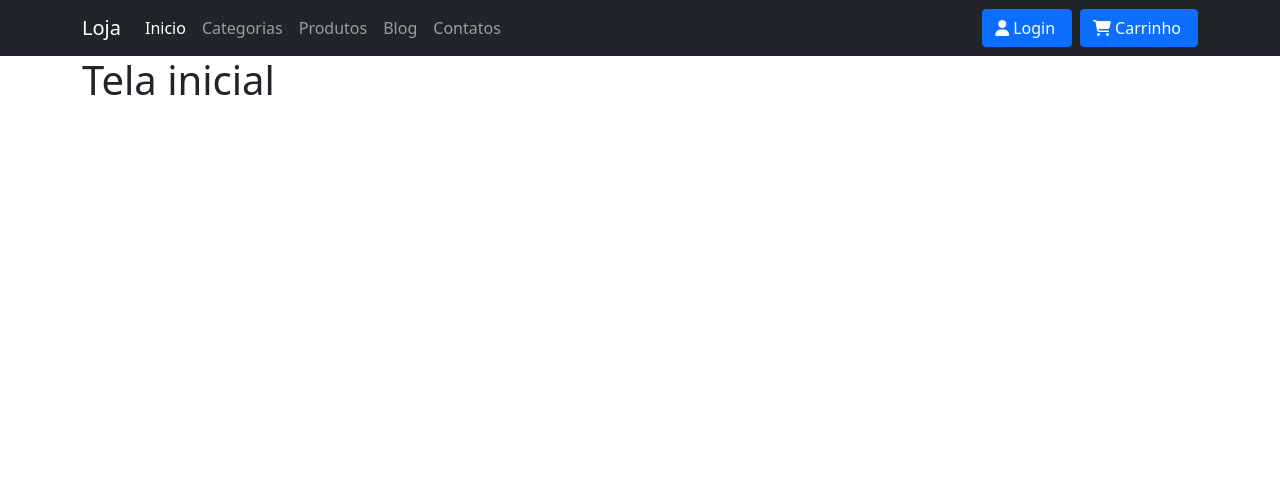
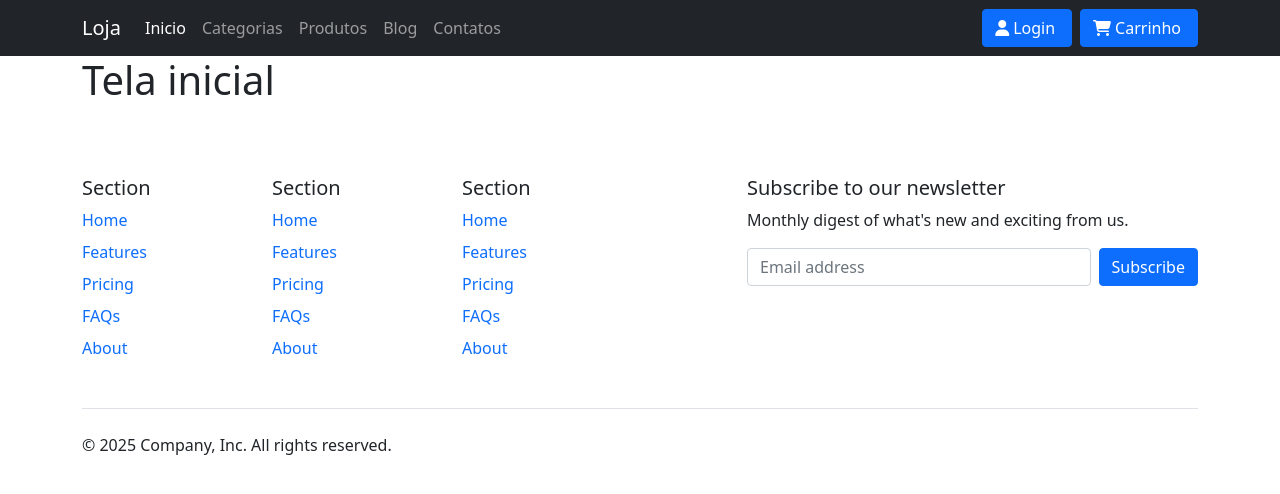
Before and after one commit to alvarogomesilva/ecommerce-react-node, a React (Vite) app in the folder frontend/: page / in a window 1280 px wide. Shown: the top 494 px of the page. Built offline with nearby package versions, Linux system fonts and the light colour scheme.

Commit message:
feat: adiciona footer

```diff
--- a/frontend/src/pages/_layouts/store.tsx
+++ b/frontend/src/pages/_layouts/store.tsx
@@ -42,7 +42,7 @@
                             <button type="button" className="btn btn-primary">
                                 <i className="fa-solid fa-cart-shopping"></i>
                                 <span className="mx-1">Carrinho</span>
-                                </button>
+                            </button>
                         </div>
                     </div>
                 </div>
@@ -52,6 +52,69 @@
                 <Outlet />
 
             </div>
+
+            <div className="container">
+                <footer className="py-5">
+                    <div className="row">
+                        <div className="col-6 col-md-2 mb-3">
+                            <h5>Section</h5>
+                            <ul className="nav flex-column">
+                                <li className="nav-item mb-2"><a href="#" className="nav-link p-0 text-body-secondary">Home</a></li>
+                                <li className="nav-item mb-2"><a href="#" className="nav-link p-0 text-body-secondary">Features</a></li>
+                                <li className="nav-item mb-2"><a href="#" className="nav-link p-0 text-body-secondary">Pricing</a></li>
+                                <li className="nav-item mb-2"><a href="#" className="nav-link p-0 text-body-secondary">FAQs</a></li>
+                                <li className="nav-item mb-2"><a href="#" className="nav-link p-0 text-body-secondary">About</a></li>
+                            </ul>
+                        </div>
+                        <div className="col-6 col-md-2 mb-3">
+                            <h5>Section</h5>
+                            <ul className="nav flex-column">
+                                <li className="nav-item mb-2"><a href="#" className="nav-link p-0 text-body-secondary">Home</a></li>
+                                <li className="nav-item mb-2"><a href="#" className="nav-link p-0 text-body-secondary">Features</a></li>
+                                <li className="nav-item mb-2"><a href="#" className="nav-link p-0 text-body-secondary">Pricing</a></li>
+                                <li className="nav-item mb-2"><a href="#" className="nav-link p-0 text-body-secondary">FAQs</a></li>
+                                <li className="nav-item mb-2"><a href="#" className="nav-link p-0 text-body-secondary">About</a></li>
+                            </ul>
+                        </div>
+                        <div className="col-6 col-md-2 mb-3">
+                            <h5>Section</h5>
+                            <ul className="nav flex-column">
+                                <li className="nav-item mb-2"><a href="#" className="nav-link p-0 text-body-secondary">Home</a></li>
+                                <li className="nav-item mb-2"><a href="#" className="nav-link p-0 text-body-secondary">Features</a></li>
+                                <li className="nav-item mb-2"><a href="#" className="nav-link p-0 text-body-secondary">Pricing</a></li>
+                                <li className="nav-item mb-2"><a href="#" className="nav-link p-0 text-body-secondary">FAQs</a></li>
+                                <li className="nav-item mb-2"><a href="#" className="nav-link p-0 text-body-secondary">About</a></li>
+                            </ul>
+                        </div>
+                        <div className="col-md-5 offset-md-1 mb-3">
+                            <form>
+                                <h5>Subscribe to our newsletter</h5>
+                                <p>Monthly digest of what's new and exciting from us.</p>
+                                <div className="d-flex flex-column flex-sm-row w-100 gap-2"> <label htmlFor="newsletter1" className="visually-hidden">Email address</label> <input id="newsletter1" type="email" className="form-control" placeholder="Email address" /> <button className="btn btn-primary" type="button">Subscribe</button> </div>
+                            </form>
+                        </div>
+                    </div>
+                    <div className="d-flex flex-column flex-sm-row justify-content-between py-4 my-4 border-top">
+                        <p>© 2025 Company, Inc. All rights reserved.</p>
+                        <ul className="list-unstyled d-flex">
+                            <li className="ms-3">
+                                <a className="link-body-emphasis" href="#" aria-label="Instagram">
+                                    <svg className="bi" width="24" height="24">
+
+                                    </svg>
+                                </a>
+                            </li>
+                            <li className="ms-3">
+                                <a className="link-body-emphasis" href="#" aria-label="Facebook">
+                                    <svg className="bi" width="24" height="24" aria-hidden="true">
+
+                                    </svg>
+                                </a>
+                            </li>
+                        </ul>
+                    </div>
+                </footer>
+            </div>
         </div>
     )
 }
```
